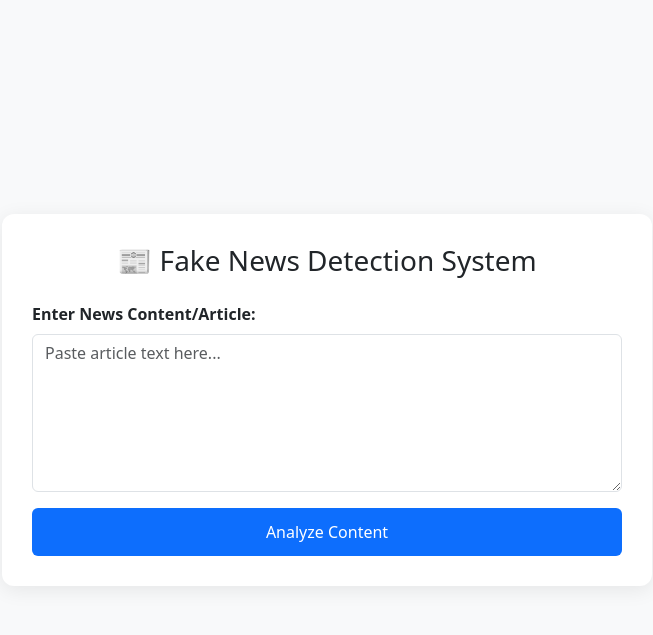
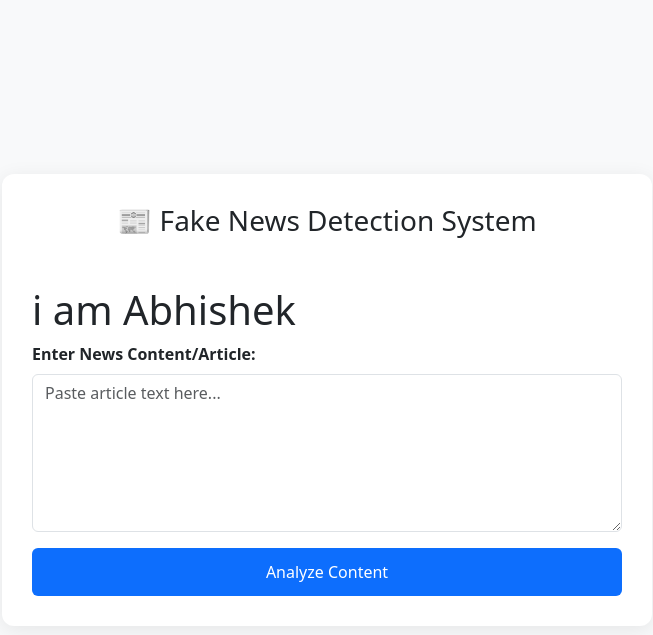
Before and after one commit to Abhishekla311/Fake_News_Detect, a FastAPI app: page / in a window 1280 px wide. Shown: the top 635 px of the page, without its empty margins (313-966 px from the left). Run offline with FastAPI, Linux system fonts and the light colour scheme.

```diff
--- a/FastAPI/templates/index.html
+++ b/FastAPI/templates/index.html
@@ -42,6 +42,8 @@
 
 <div class="container-card">
     <h3 class="text-center mb-4">📰 Fake News Detection System</h3>
+    <br>
+    <h1>i am Abhishek</h1>
 
     <form action="/predict" method="post">
         <div class="mb-3">
```
Also changed, not shown: 1 other file.
